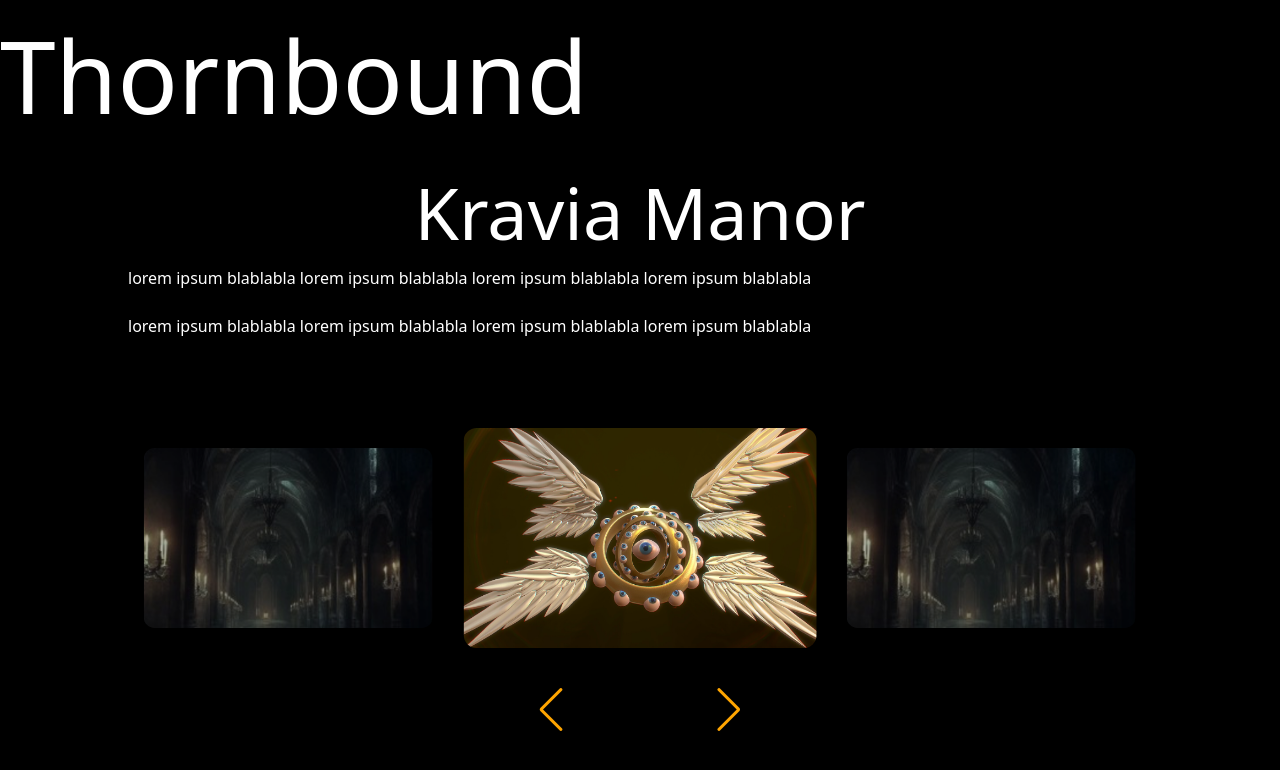
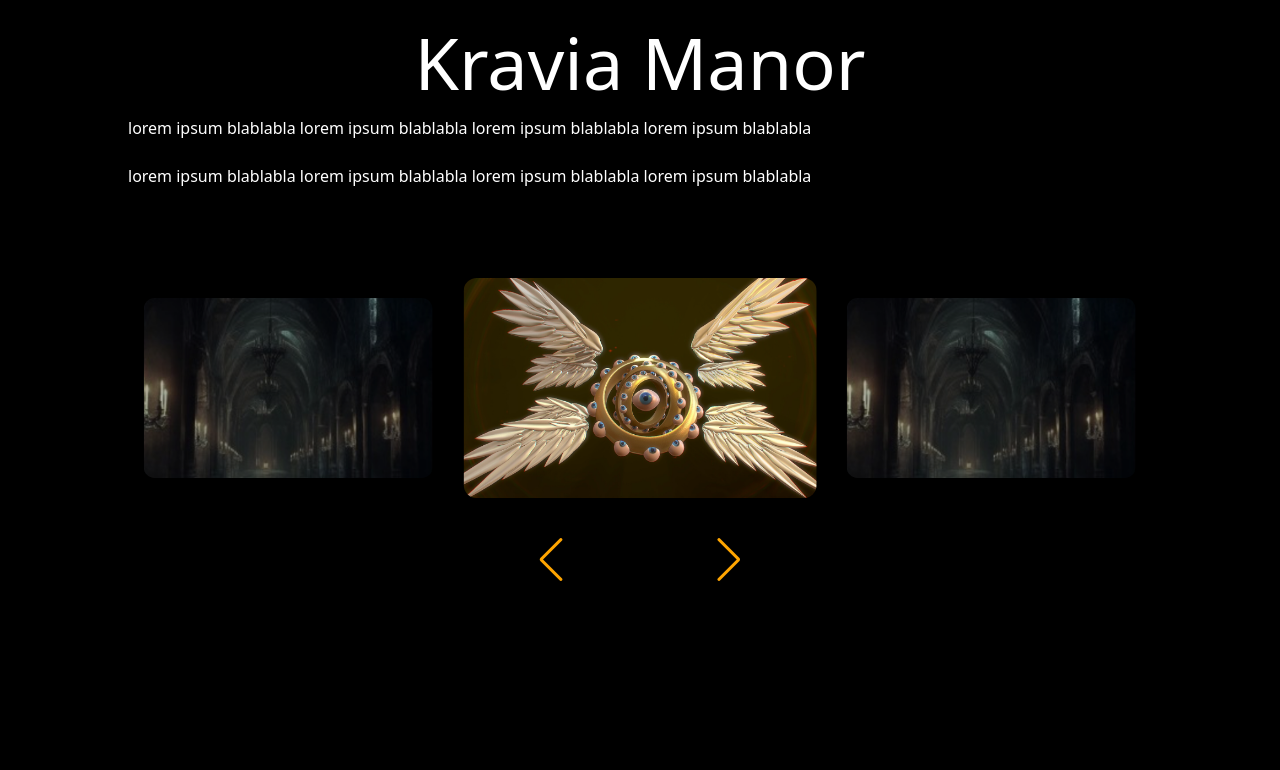
Before and after one commit to Endorze/Thornbound, a Next.js app: page / in a window 1280 px wide. Shown: the top 770 px of the page. Built offline with nearby package versions, Linux system fonts and the light colour scheme.

Commit message:
removing h1 in page.tsx

```diff
--- a/src/app/page.tsx
+++ b/src/app/page.tsx
@@ -1,11 +1,11 @@
 import ImageCarousel from "./components/Carousel/Carousel";
 import images from "@/data/images";
-import H1Title from "./components/H1Title";
+
 
 export default function Home() {
   return (
     <>
-    <H1Title text="Thornbound" size="100px" />
+
     <div className="w-full p-2 flex flex-col items-center justify-center">
         <ImageCarousel images={images} title="Kravia Manor" text1="lorem ipsum blablabla lorem ipsum blablabla lorem ipsum blablabla lorem ipsum blablabla" text2="lorem ipsum blablabla lorem ipsum blablabla lorem ipsum blablabla lorem ipsum blablabla"/>
       </div>
```
